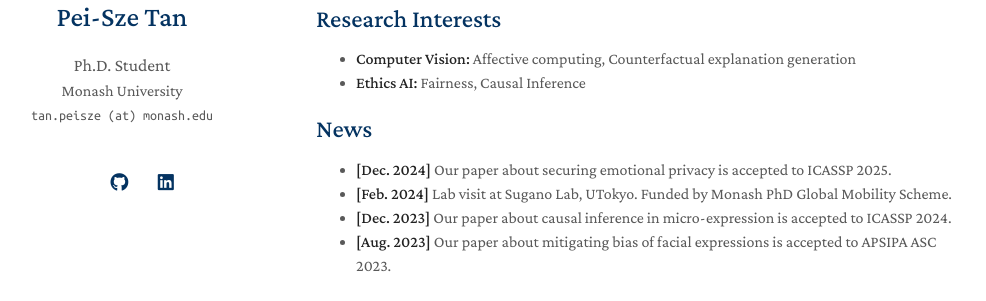
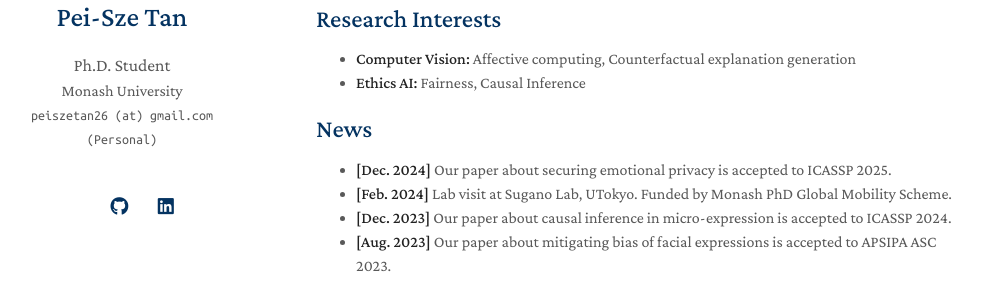
Before and after one commit to noobasuna/tpeisze, a Jekyll site: the page built from index.md, in a window 1280 px wide. Shown: the part 220-521 px from the top of the page, without its empty margins (154-1140 px from the left). Built offline with Jekyll 4.4.1, drawn with Linux system fonts in a browser that asks for light colours; a style sheet for code colours, icons or effects is not loaded; our own code applies the rules of GitHub Pages for plain Markdown files.

Commit message:
Update _config.yml

```diff
--- a/_config.yml
+++ b/_config.yml
@@ -2,7 +2,7 @@
 title: Pei-Sze Tan
 position: Ph.D. Student
 affiliation: Monash University
-email: tan.peisze (at) monash.edu
+email: peiszetan26 (at) gmail.com (Personal)
 
 # Search Engine Optimization (SEO)
 # The following information is used to improve the website traffic from search engines, e.g., Google.
```
